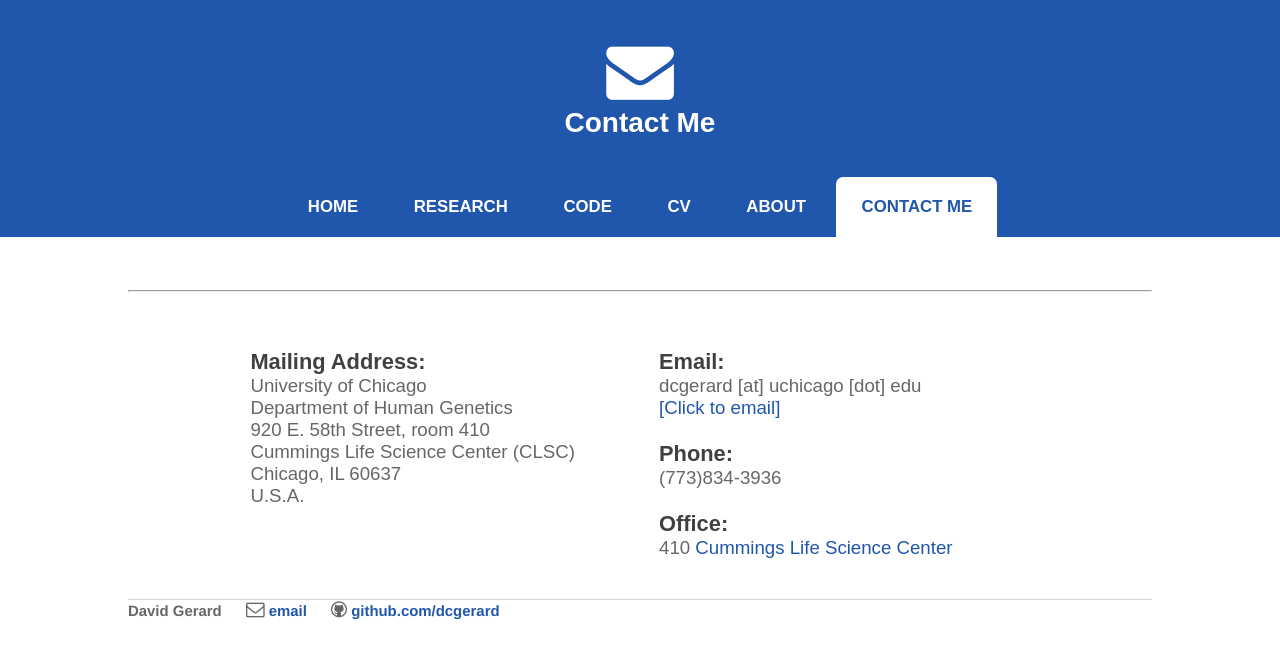
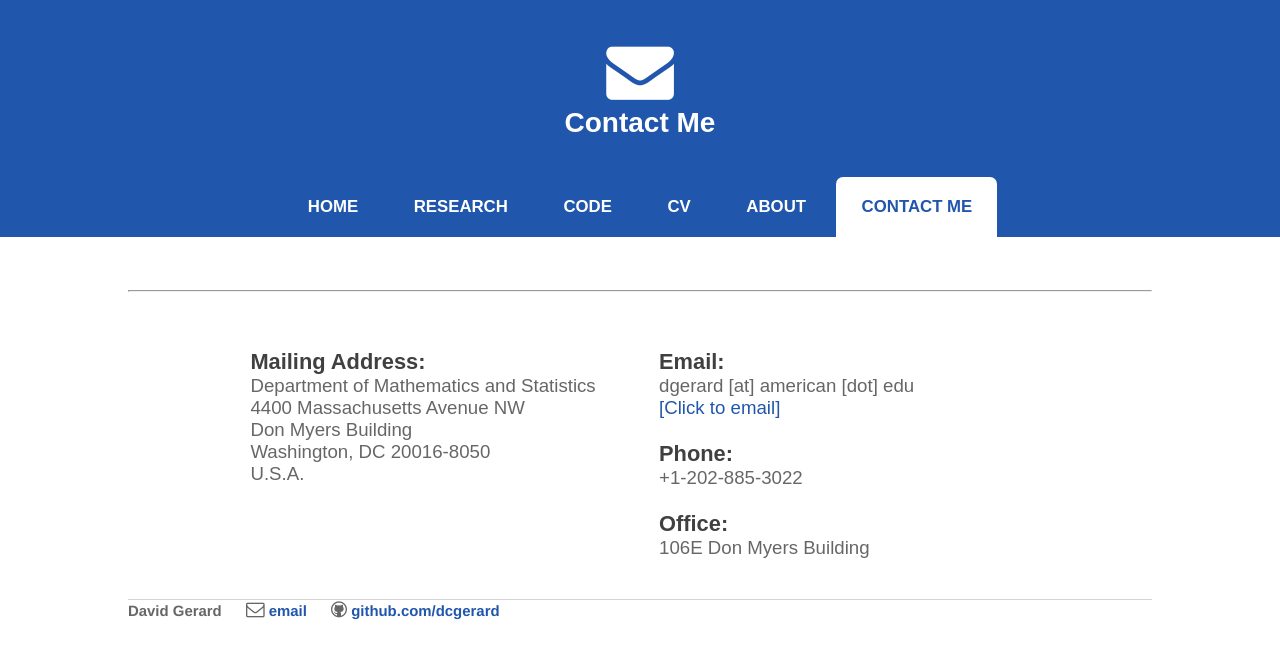
Before and after one commit to dcgerard/dcgerard.github.io, a Jekyll site: the page built from contact/index.html, in a window 1280 px wide. Shown: the top 659 px of the page. Built offline with Jekyll 4.4.1, drawn with Linux system fonts in a browser that asks for light colours.

Commit message:
more contact info

```diff
--- a/contact/index.html
+++ b/contact/index.html
@@ -8,20 +8,19 @@ category: contact
 <div id="two-column" class="container">
   <div id="twobox1" align="left">
     <h3>Mailing Address:</h3>
-    University of Chicago<br>
-    Department of Human Genetics<br>
-    920 E. 58th Street, room 410<br>
-    Cummings Life Science Center (CLSC)<br>
-    Chicago, IL 60637<br>
-    U.S.A.<br>
+    Department of Mathematics and Statistics <br>
+    4400 Massachusetts Avenue NW <br>
+    Don Myers Building <br>
+    Washington, DC 20016-8050<br>
+    U.S.A. <br>
   </div>
   <div id="twobox2" align="left">
     <h3>Email:</h3>
-    dcgerard [at] uchicago [dot] edu<br>
-    <a href="mailto:dcgerard@uchicago.edu">[Click to email]</a><br><br>
+    dgerard [at] american [dot] edu<br>
+    <a href="mailto:dgerard@american.edu">[Click to email]</a><br><br>
     <h3>Phone:</h3>
-    (773)834-3936<br><br>
+    +1-202-885-3022<br><br>
     <h3>Office:</h3>
-    410 <a href="https://maps.uchicago.edu/?location=Cummings+Life+Sciences+Center">Cummings Life Science Center</a>
+    106E Don Myers Building <br>
   </div>
 </div>
```
